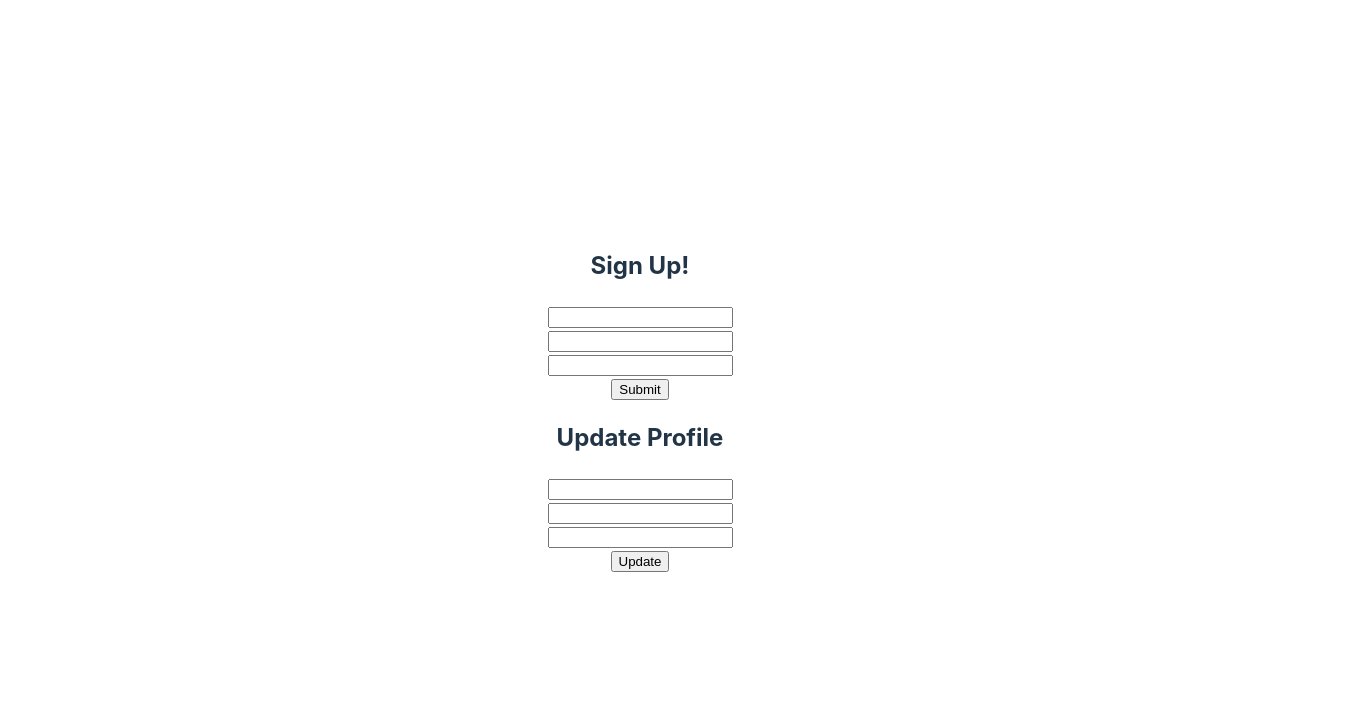
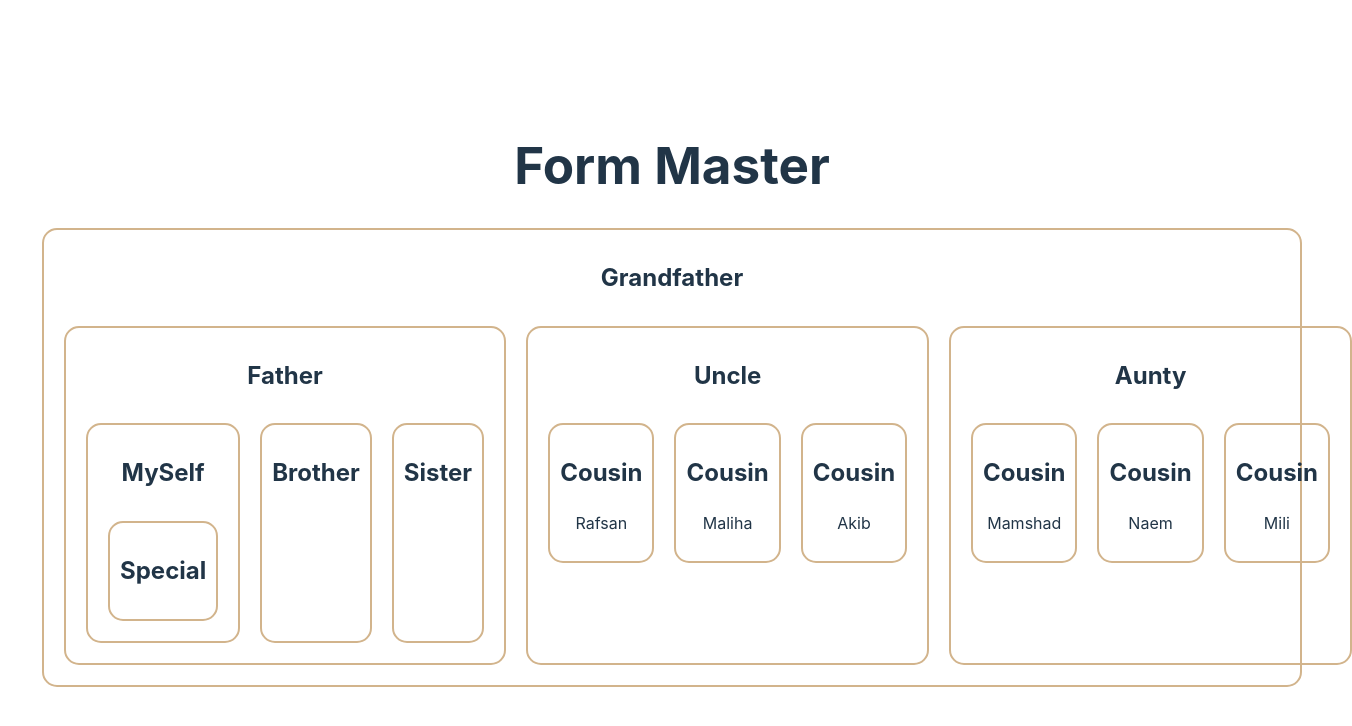
Before and after one commit to Sultana-Razia/form-master, a React (Vite) app: page / in a window 1280 px wide. Shown: the top 726 px of the page, 1352 px wide, since content can reach past the window. Built offline with nearby package versions, Linux system fonts and the light colour scheme.

Commit message:
Create A List Of Components To Create Connection

```diff
--- a/src/App.jsx
+++ b/src/App.jsx
@@ -1,6 +1,7 @@
 
 import './App.css'
-import ReusableForm from './components/ReusableForm/ReusableForm'
+import Grandfather from './components/Grandfather/Grandfather'
+// import ReusableForm from './components/ReusableForm/ReusableForm'
 // import HookForm from './components/HookForm/HookForm'
 // import RefForm from './components/RefForm/RefForm'
 // import StateFullForm from './components/StateFullForm/StateFullForm'
@@ -8,21 +9,22 @@ import ReusableForm from './components/ReusableForm/ReusableForm'
 
 function App() {
 
-  const handleSignUpSubmit = data => {
-    console.log('sign up data', data);
-  }
+  // const handleSignUpSubmit = data => {
+  //   console.log('sign up data', data);
+  // }
 
-  const handleUpdateProfile = data => {
-    console.log('update data', data);
-  }
+  // const handleUpdateProfile = data => {
+  //   console.log('update data', data);
+  // }
 
   return (
     <>
+      <h1>Form Master</h1>
       {/* <SimpleForm></SimpleForm> */}
       {/* <StateFullForm></StateFullForm> */}
       {/* <RefForm></RefForm> */}
       {/* <HookForm></HookForm> */}
-      <ReusableForm
+      {/* <ReusableForm
         formTitle={'Sign Up'}
         handleSubmit={handleSignUpSubmit}>
         <div>
@@ -37,7 +39,8 @@ function App() {
         <div>
           <h2>Update Profile</h2>
         </div>
-      </ReusableForm>
+      </ReusableForm> */}
+      <Grandfather></Grandfather>
     </>
   )
 }
--- /dev/null
+++ b/src/components/Aunty/Aunty.jsx
@@ -0,0 +1,17 @@
+import Cousin from "../Cousin/Cousin";
+
+
+const Aunty = () => {
+    return (
+        <div>
+            <h2>Aunty</h2>
+            <section className="flex">
+                <Cousin name={'Mamshad'}></Cousin>
+                <Cousin name={'Naem'}></Cousin>
+                <Cousin name={'Mili'}></Cousin>
+            </section>
+        </div>
+    );
+};
+
+export default Aunty;
--- /dev/null
+++ b/src/components/Brother/Brother.jsx
@@ -0,0 +1,11 @@
+
+
+const Brother = () => {
+    return (
+        <div>
+            <h2>Brother</h2>
+        </div>
+    );
+};
+
+export default Brother;
--- /dev/null
+++ b/src/components/Cousin/Cousin.jsx
@@ -0,0 +1,12 @@
+
+
+const Cousin = ({ name }) => {
+    return (
+        <div>
+            <h2>Cousin</h2>
+            <p>{name}</p>
+        </div>
+    );
+};
+
+export default Cousin;
--- /dev/null
+++ b/src/components/Father/Father.jsx
@@ -0,0 +1,19 @@
+import Brother from "../Brother/Brother";
+import MySelf from "../MySelf/MySelf";
+import Sister from "../Sister/Sister";
+
+
+const Father = () => {
+    return (
+        <div>
+            <h2>Father</h2>
+            <section className="flex">
+                <MySelf></MySelf>
+                <Brother></Brother>
+                <Sister></Sister>
+            </section>
+        </div>
+    );
+};
+
+export default Father;
--- /dev/null
+++ b/src/components/Grandfather/Grandfather.css
@@ -0,0 +1,11 @@
+.grandfather div,
+.grandfather {
+    border: 2px solid tan;
+    margin: 10px;
+    padding: 10px;
+    border-radius: 15px;
+}
+
+.flex {
+    display: flex;
+}
--- /dev/null
+++ b/src/components/Grandfather/Grandfather.jsx
@@ -0,0 +1,20 @@
+import Aunty from "../Aunty/Aunty";
+import Father from "../Father/Father";
+import Uncle from "../Uncle/Uncle";
+import './Grandfather.css';
+
+
+const Grandfather = () => {
+    return (
+        <div className="grandfather">
+            <h2>Grandfather</h2>
+            <section className="flex">
+                <Father></Father>
+                <Uncle></Uncle>
+                <Aunty></Aunty>
+            </section>
+        </div>
+    );
+};
+
+export default Grandfather;
--- /dev/null
+++ b/src/components/MySelf/MySelf.jsx
@@ -0,0 +1,15 @@
+import Special from "../Special/Special";
+
+
+const MySelf = () => {
+    return (
+        <div>
+            <h2>MySelf</h2>
+            <section className="flex">
+                <Special></Special>
+            </section>
+        </div>
+    );
+};
+
+export default MySelf;
--- /dev/null
+++ b/src/components/Sister/Sister.jsx
@@ -0,0 +1,11 @@
+
+
+const Sister = () => {
+    return (
+        <div>
+            <h2>Sister</h2>
+        </div>
+    );
+};
+
+export default Sister;
--- /dev/null
+++ b/src/components/Special/Special.jsx
@@ -0,0 +1,11 @@
+
+
+const Special = () => {
+    return (
+        <div>
+            <h2>Special</h2>
+        </div>
+    );
+};
+
+export default Special;
--- /dev/null
+++ b/src/components/Uncle/Uncle.jsx
@@ -0,0 +1,17 @@
+import Cousin from "../Cousin/Cousin";
+
+
+const Uncle = () => {
+    return (
+        <div>
+            <h2>Uncle</h2>
+            <section className="flex">
+                <Cousin name={'Rafsan'}></Cousin>
+                <Cousin name={'Maliha'}></Cousin>
+                <Cousin name={'Akib'}></Cousin>
+            </section>
+        </div>
+    );
+};
+
+export default Uncle;
```
